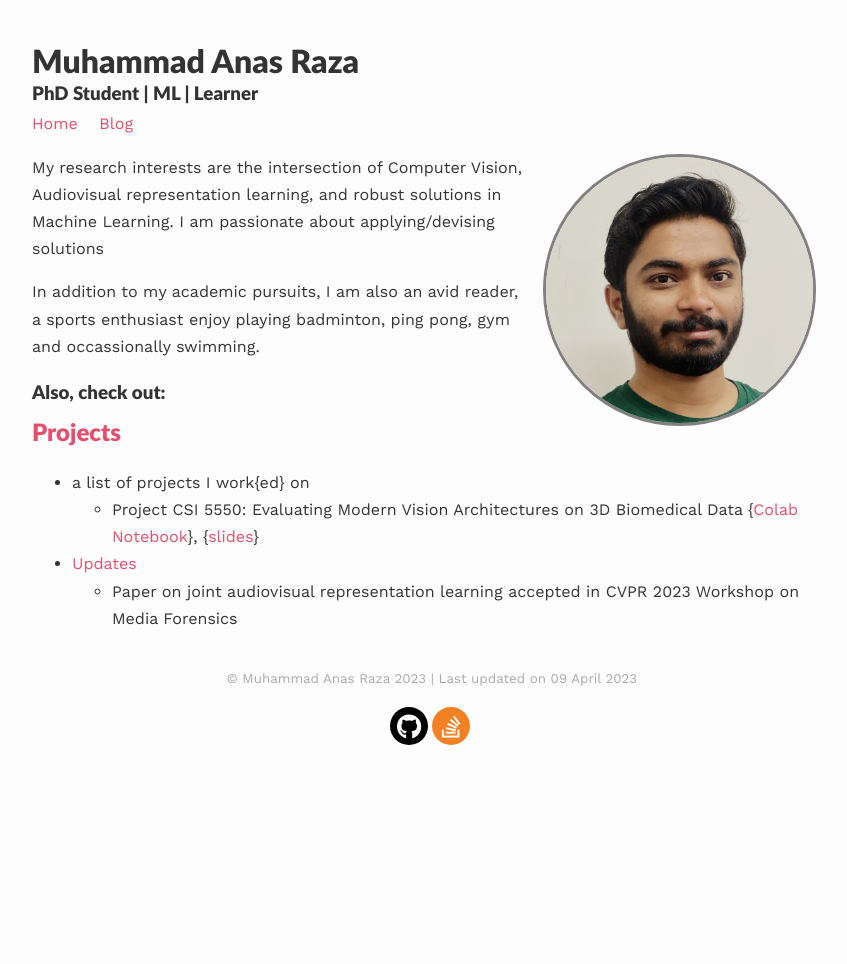
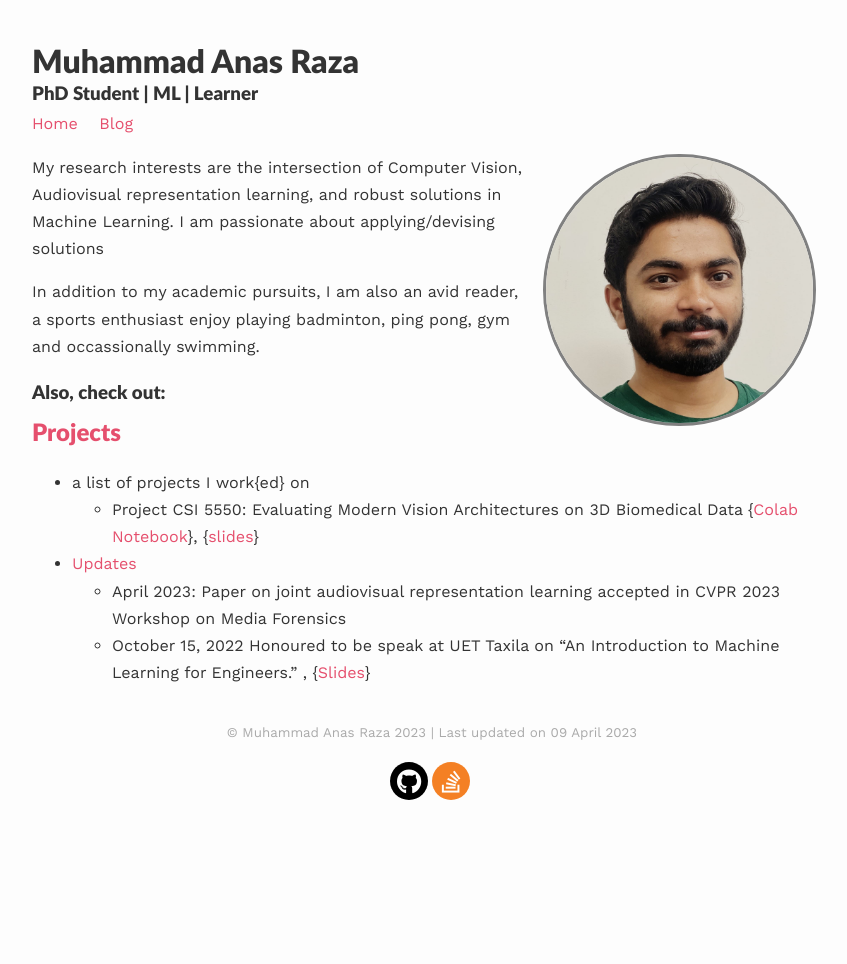
Before and after one commit to anas-rz/anas-rz.github.io, a Jekyll site: the page built from index.md, in a window 1280 px wide. Shown: the whole page, without its empty margins (208-1055 px from the left). Built offline with Jekyll 4.4.1, drawn with Linux system fonts in a browser that asks for light colours; nearby versions of some CDN libraries; a script that is not in the unit is left out.

Commit message:
Update index.md

```diff
--- a/index.md
+++ b/index.md
@@ -18,4 +18,5 @@ In addition to my academic pursuits, I am also an avid reader, a sports enthusia
   -  Project CSI 5550: Evaluating Modern Vision Architectures on 3D Biomedical Data \{[Colab Notebook](https://colab.research.google.com/drive/1nz-NtGxC3NeSJh4ZWQ8jabzBlawnvIWe?usp=sharing)\}, \{[slides](https://docs.google.com/presentation/d/1o1SD0WHBJEqvjOIJWys-Y6z80uuiejmC/edit?usp=sharing&ouid=118316226676823953327&rtpof=true&sd=true)\}
 
 - [Updates](updates)
-  - Paper on joint audiovisual representation learning accepted in CVPR 2023 Workshop on Media Forensics
+  - April 2023: Paper on joint audiovisual representation learning accepted in CVPR 2023 Workshop on Media Forensics
+  - October 15, 2022 Honoured to be speak at UET Taxila on "An Introduction to Machine Learning for Engineers." , \{[Slides](https://docs.google.com/presentation/d/1HIWUd9OQaHk1D1ESe77uEcZ6ir7DKLdQIj3rKms_yPs/edit?usp=sharing)\}
```
